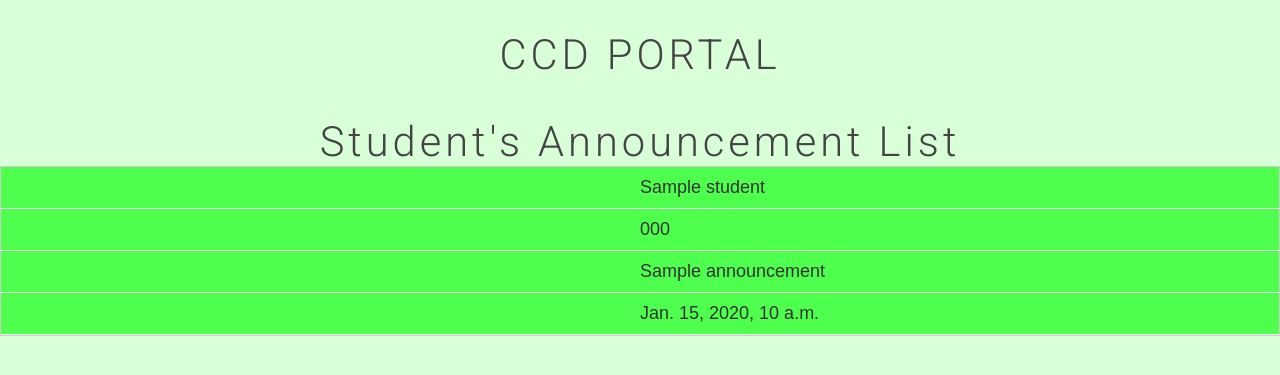
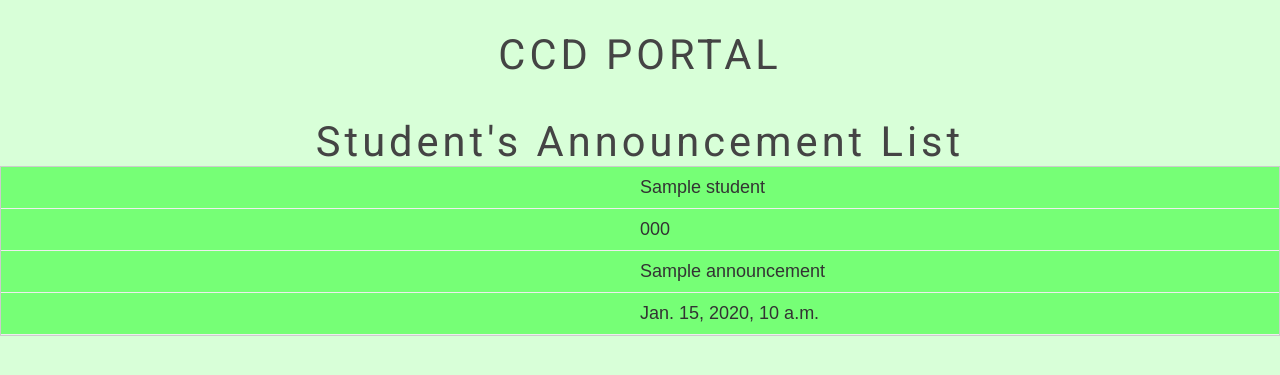
Before and after one commit to humamkhan2k/CCD-Portal, a Django app: template CCD/CCD/templates/homepage.html in a window 1280 px wide. Shown: the part 50-425 px from the top of the page. Run offline with Django 3.2, Linux system fonts and the light colour scheme; the template is opened without the code that fills it: most values are stand-ins (such as "Sample title", 1, 10 or a date in 2020); parts of the project's set-up code (start-up, migrations or seed data) failed here and were passed over; some libraries are stand-ins or nearby versions.

Commit message:
UI improvements

```diff
--- a/CCD/CCD/static/nav.css
+++ b/CCD/CCD/static/nav.css
@@ -50,7 +50,7 @@ width : 180px;
             }
 
             .bg-steel {
-                background-color: #007600;
+                background-color: #555;
             }
 
             .site-header .navbar-nav .nav-link {
--- a/CCD/CCD/static/style.css
+++ b/CCD/CCD/static/style.css
@@ -219,7 +219,7 @@ License URL: http://creativecommons.org/licenses/by/3.0/
                                     font-size: 3em;
                                     text-align: center;
                                     color: #fff;
-                                    font-weight: 100;
+                                    font-weight: 500;
                                     text-transform: capitalize;
                                     letter-spacing: 4px;
                                     font-family: 'Roboto', sans-serif;
--- a/CCD/CCD/static/table.css
+++ b/CCD/CCD/static/table.css
@@ -10,7 +10,7 @@ tr{
   background: #b1ffb1;
   }
 tr:nth-child(odd){
-    background: #4eff4e;
+    background: #76ff76;
   }
 tr:nth-child(even){
     background: #89ff89;
--- a/CCD/CCD/templates/header.html
+++ b/CCD/CCD/templates/header.html
@@ -44,7 +44,7 @@
       {%if request.get_full_path == "portal/add_students_announcement/" %}
         <h2 align="center">Add an Announcement</h2>
       {% else %}
-       <h1 align="center">CCD PORTAL</h1>
+       <h1 align="center"><strong>CCD PORTAL</strong></h1>
       {% endif %}
       <!--{% if user.is_authenticated %}
         <a href="{% url 'login' %}">logout</a>
```
Also changed, not shown: CCD/CCD/templates/homepage.html (line endings or trailing spaces).
